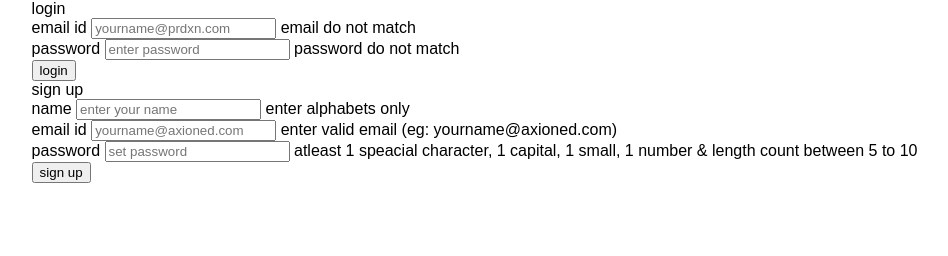
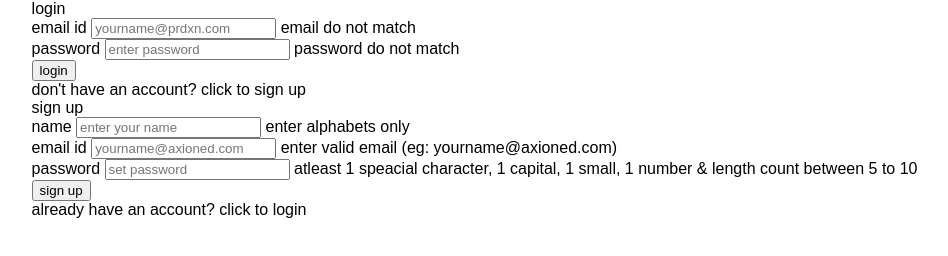
Before and after one commit to katiullahaxioned/English_Premier_League, a plain HTML site: page login.html in a window 1280 px wide. Shown: the whole page, without its empty margins (58-1006 px from the left). Drawn offline with Linux system fonts and the light colour scheme.

Commit message:
login: login/signup form toggle button added in structure

```diff
--- a/login.html
+++ b/login.html
@@ -36,6 +36,7 @@
                   <input type="submit" value="login">
                 </div>
               </form>
+              <p>don't have an account? click to <span class="span-signup">sign up</span></p>
             </div>
             <div class="signup-card">
               <h2>sign up</h2>
@@ -59,6 +60,7 @@
                   <input type="submit" value="sign up">
                 </div>
               </form>
+              <p>already have an account? click to <span class="span-login">login</span></p>
             </div>
           </div>
         </div>
```
